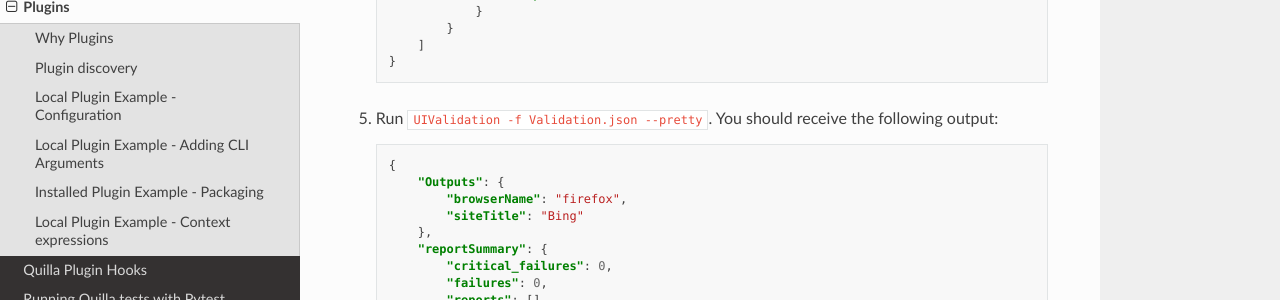
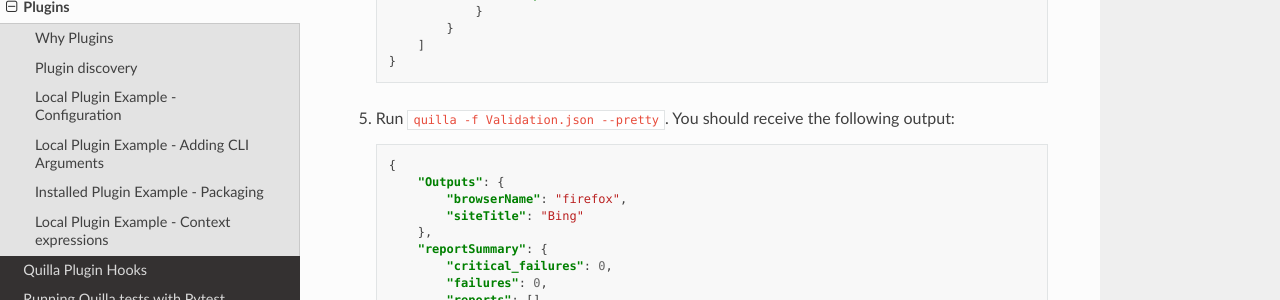
Before and after one commit to microsoft/quilla, a Sphinx documentation site: the page built from docs/plugins.md, in a window 1280 px wide and 900 px high, scrolled down 3745 px. Shown: the part 323-623 px from the top of the window. Built offline with Sphinx 7.4.7 and the Read the Docs theme 2.0.0, drawn with Linux system fonts in a browser that asks for light colours.

Commit message:
chg: fixed some docs

````diff
--- a/docs/plugins.md
+++ b/docs/plugins.md
@@ -199,7 +199,7 @@ object, which will give us some basic information on the state of the current dr
     }
     ```
 
-5. Run `UIValidation -f Validation.json --pretty`. You should receive the following output:
+5. Run `quilla -f Validation.json --pretty`. You should receive the following output:
 
     ```json
     {
````
Also changed, not shown: README.md (+1 -1 lines).
